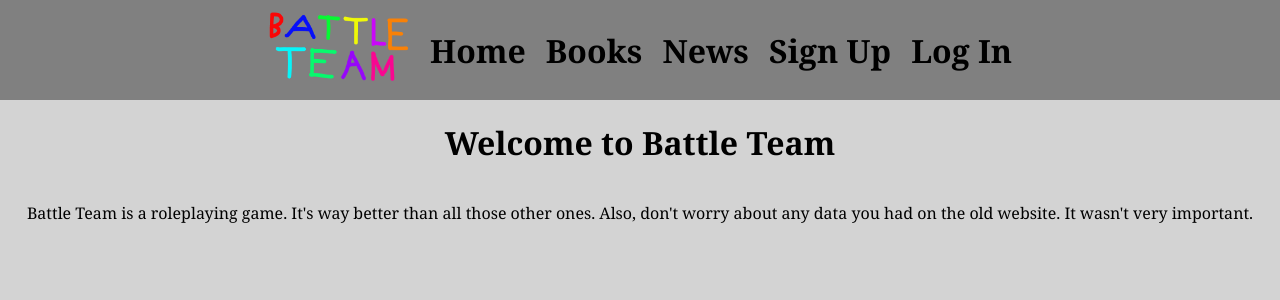
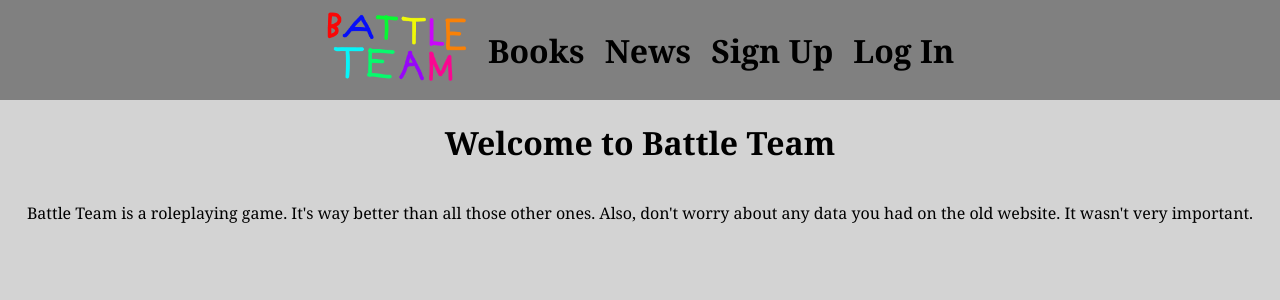
Before and after one commit to SoopCo/soopco.github.io, a React (Create React App) app: page /signup in a window 1280 px wide. Shown: the top 300 px of the page. Built offline with nearby package versions, Linux system fonts and the light colour scheme.

Commit message:
Removed "Home" in navbar

```diff
--- a/src/components/Navbar.jsx
+++ b/src/components/Navbar.jsx
@@ -38,7 +38,6 @@ const Navbar = () => {
                     style={{ margin: "0 10px", maxHeight: "10vh" }}
                 />
             </NavLink>
-            <NavbarElement to="/">Home</NavbarElement>
             {auth && <NavbarElement to="characters">Characters</NavbarElement>}
             <NavbarElement to="books">Books</NavbarElement>
             {isAdmin && (
```
